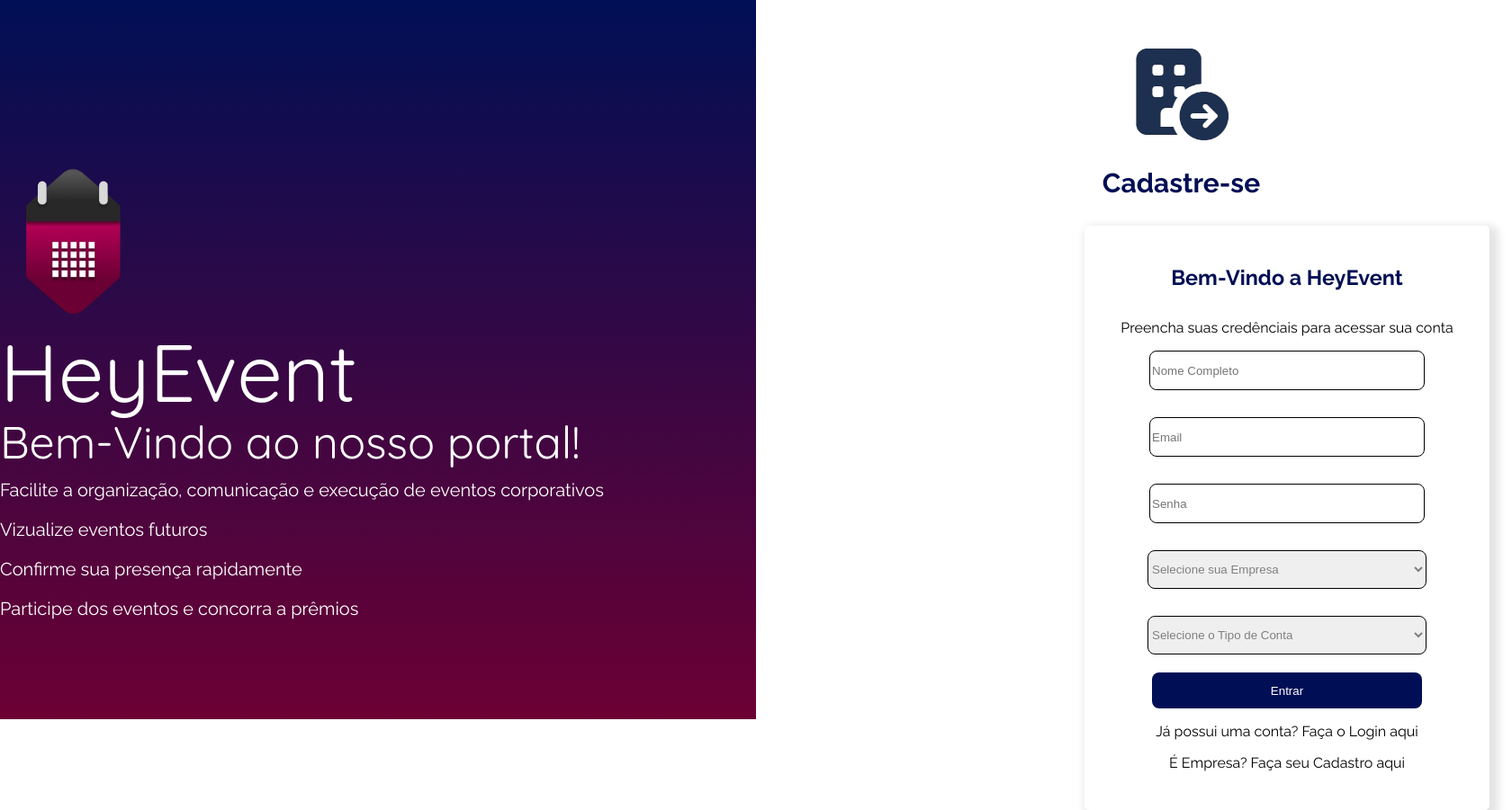
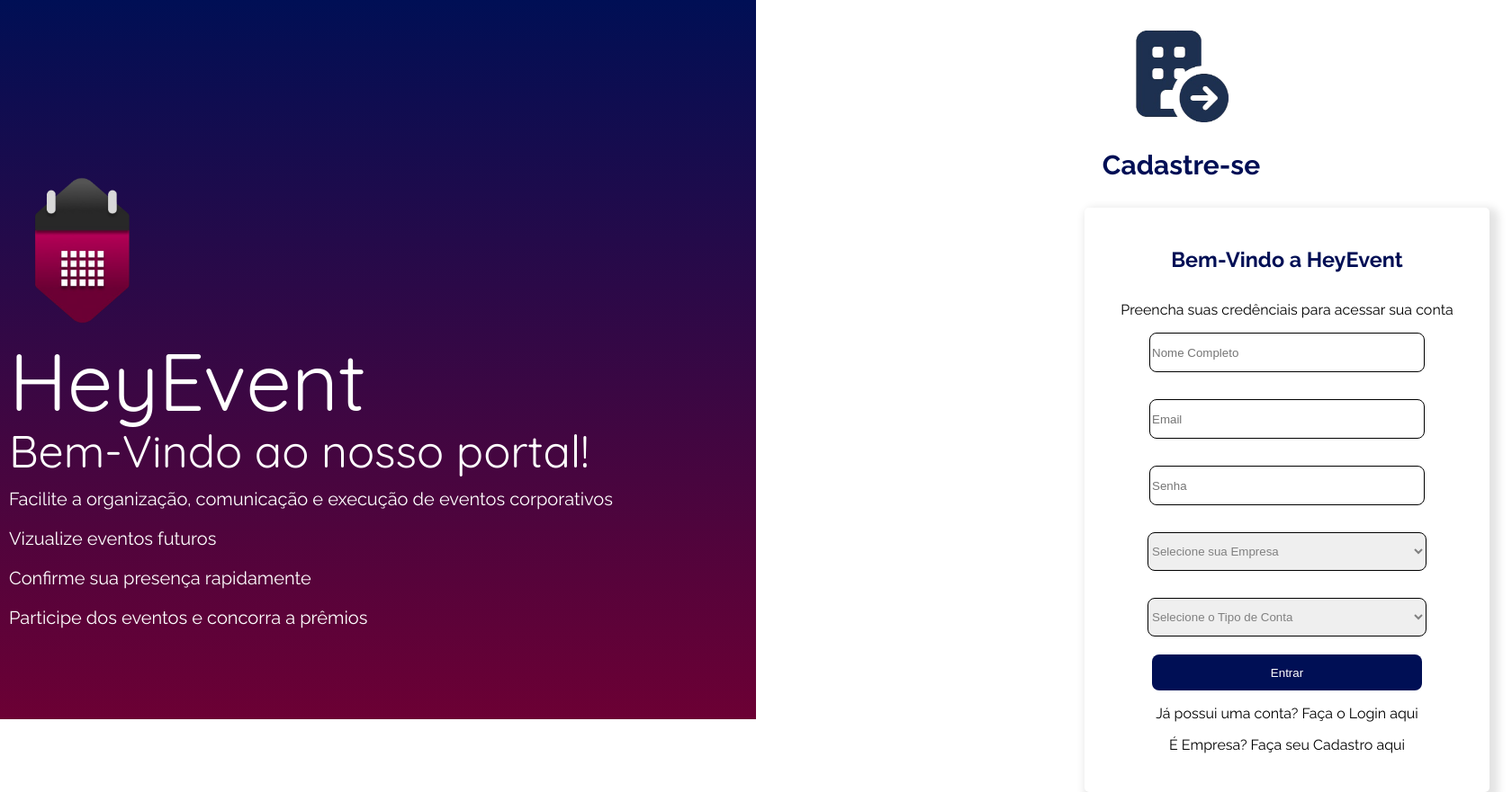
Before and after one commit to outlookkami/PI---SENAC, a PHP site: page /cadastro.php in a window 1680 px wide. Shown: the whole page at 90% size. Run offline with PHP 8.4, Linux system fonts and the light colour scheme; some libraries are stand-ins or nearby versions.

Commit message:
Modificando posição de elementos

```diff
--- a/cadastro.php
+++ b/cadastro.php
@@ -90,6 +90,7 @@
       }
       aside {
          color: rgb(255, 255, 255);
+         padding: 10px;
       }
 
       .textos {
@@ -105,7 +106,7 @@
       main {
 
          margin-left: 955px;
-         margin-top: -700px;
+         margin-top: -750px;
       }
 
       form {
--- a/login.php
+++ b/login.php
@@ -89,6 +89,7 @@
 
             aside {
                 color: white;
+                padding: 10px;
             }
 
             .asidep {
@@ -97,7 +98,7 @@
 
             main {
                 margin-left: 955px;
-                margin-top: -750px;
+                margin-top: -800px;
             }
 
             .textos {
```
